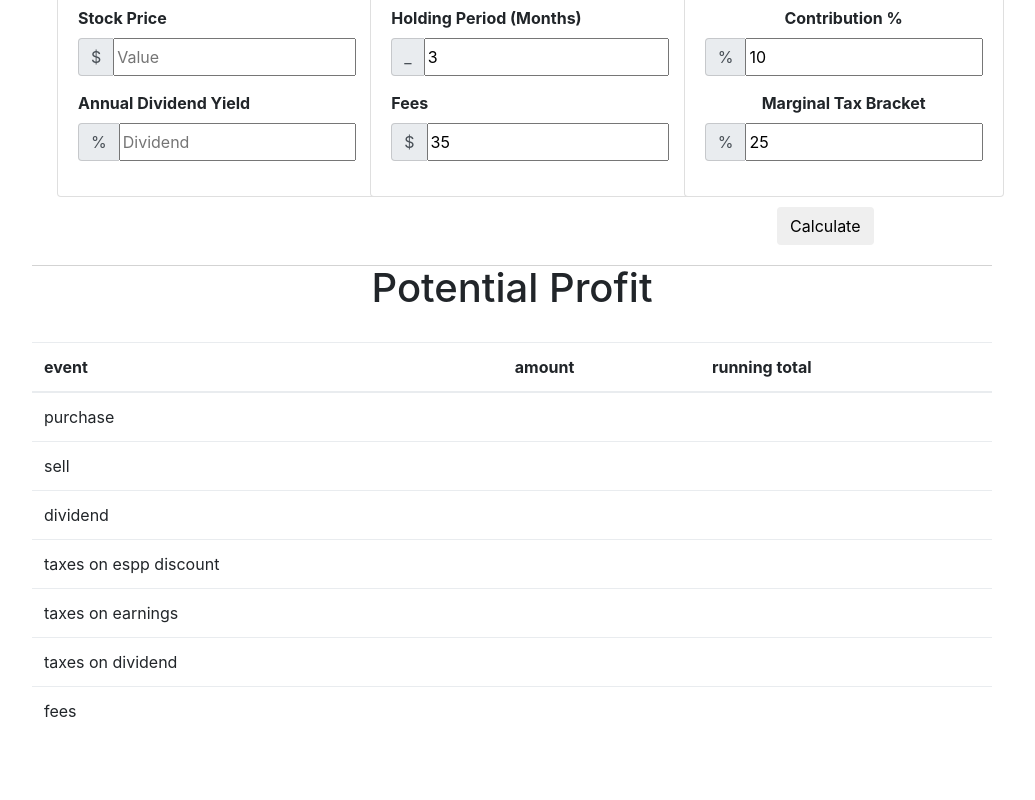
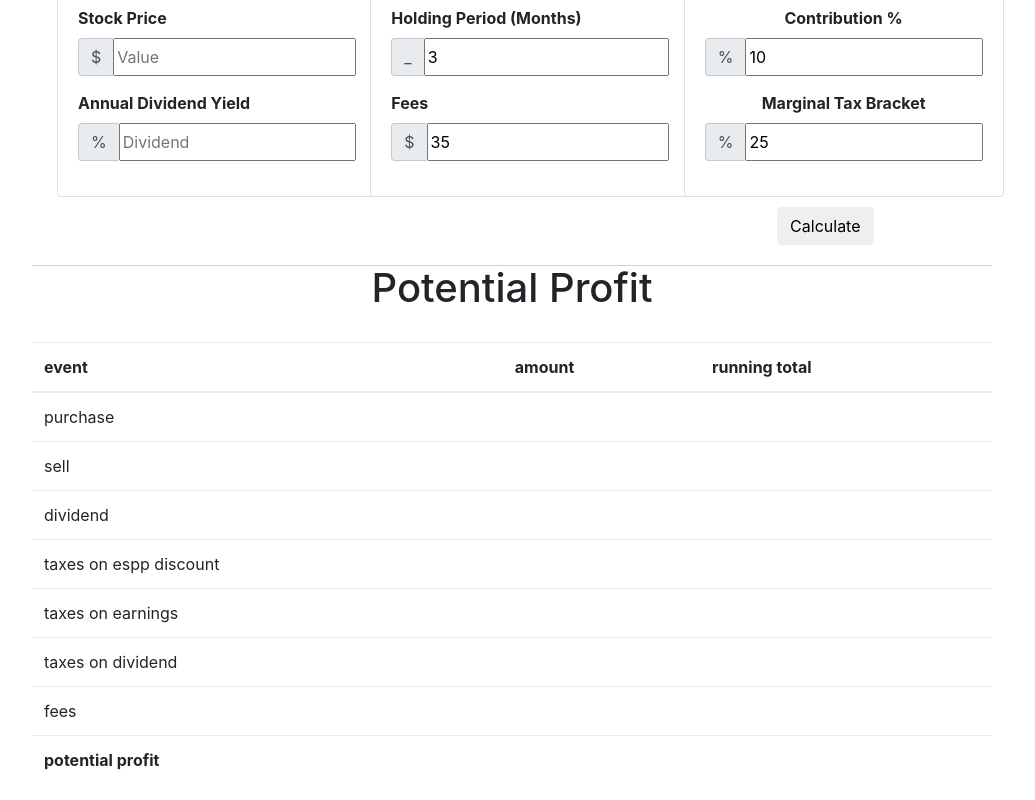
Before and after one commit to jsantoru/jnab, an Angular app: page / in a window 1280 px wide. Shown: the part 414-1214 px from the top of the page, without its empty margins (128-1163 px from the left). Before the commit the page ends 1165 px from the top, so only its background shows below. Built offline with nearby package versions, Linux system fonts and the light colour scheme.

Commit message:
added 'potential profit' as last row in table

```diff
--- a/src/app/content/content.component.html
+++ b/src/app/content/content.component.html
@@ -46,6 +46,11 @@
       <td class="subtract">{{tableData?.fees | currency:'USD':true:'1.2-2'}}</td>
       <td>{{tableData?.feesRunningTotal | currency:'USD':true:'1.2-2'}}</td>
     </tr>
+    <tr>
+      <td><b>potential profit</b></td>
+      <td></td>
+      <td><b>{{tableData?.feesRunningTotal | currency:'USD':true:'1.2-2'}}</b></td>
+    </tr>
     </tbody>
   </table>
 
```
